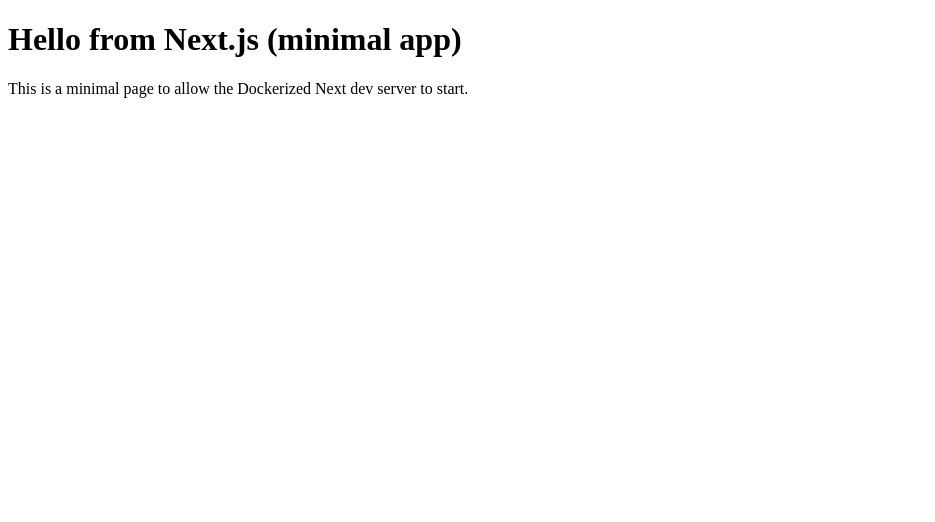
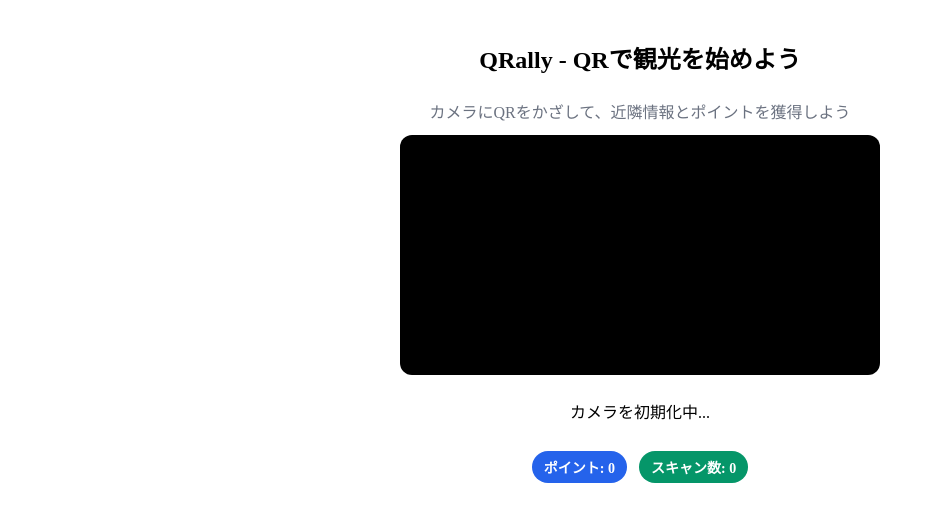
Before and after one commit to jphacks/tk_a_2517, a Next.js app in the folder frontend/: page / in a window 1280 px wide. Shown: the top 522 px of the page, without its empty margins (0-935 px from the left). Built offline with nearby package versions, Linux system fonts and the light colour scheme; no server answers.

Commit message:
修正
修正

```diff
--- /dev/null
+++ b/frontend/app/api/mcp-event/route.js
@@ -0,0 +1,17 @@
+import { NextResponse } from 'next/server';
+
+export async function POST(req) {
+  try {
+    const event = await req.json();
+    const res = await fetch('http://localhost:4000/mcp/event', {
+      method: 'POST',
+      headers: { 'Content-Type': 'application/json' },
+      body: JSON.stringify(event),
+    });
+    if (!res.ok) throw new Error(`MCP upstream error ${res.status}`);
+    const data = await res.json().catch(() => ({}));
+    return NextResponse.json({ status: 'ok', data });
+  } catch (e) {
+    return NextResponse.json({ error: e.message }, { status: 500 });
+  }
+}
--- /dev/null
+++ b/frontend/app/api/rag-query/route.js
@@ -0,0 +1,19 @@
+import { NextResponse } from 'next/server';
+
+export async function POST(req) {
+  try {
+    const { spot_id, userLang } = await req.json();
+    const url = `http://localhost:3001/rag?spot=${encodeURIComponent(spot_id)}&lang=${encodeURIComponent(userLang || 'ja')}`;
+    const results = await fetch(url);
+    if (!results.ok) throw new Error(`Upstream error ${results.status}`);
+    const data = await results.json();
+
+    return NextResponse.json({
+      message: data.summary || data.message || '',
+      nearby: data.recommendations || data.nearby || [],
+      raw: data,
+    });
+  } catch (e) {
+    return NextResponse.json({ error: e.message }, { status: 500 });
+  }
+}
--- a/frontend/app/page.js
+++ b/frontend/app/page.js
@@ -1,8 +1,74 @@
+"use client";
+import { useCallback, useMemo, useRef, useState } from 'react';
+import QRScanner from '../components/QRScanner';
+import ResultCard from '../components/ResultCard';
+import PointsDisplay from '../components/PointsDisplay';
+import { queryRag } from '../lib/ragClient';
+
 export default function Page() {
+  const [lastCode, setLastCode] = useState(null);
+  const [message, setMessage] = useState('');
+  const [nearby, setNearby] = useState([]);
+  const [points, setPoints] = useState(0);
+  const [scanned, setScanned] = useState(0);
+  const [paused, setPaused] = useState(false);
+  const scanningRef = useRef(false);
+
+  const onScan = useCallback(async (text) => {
+    // de-duplicate rapid scans
+    if (scanningRef.current) return;
+    if (text === lastCode) return;
+    scanningRef.current = true;
+    setPaused(true);
+    setLastCode(text);
+
+    try {
+      // Heuristic to extract spot_id (allow full URLs or plain IDs)
+      const spot_id = (() => {
+        try {
+          const url = new URL(text);
+          return url.searchParams.get('spot') || url.pathname.split('/').filter(Boolean).pop() || text;
+        } catch {
+          return text;
+        }
+      })();
+
+      // Notify MCP (non-blocking)
+      fetch('/api/mcp-event', {
+        method: 'POST',
+        headers: { 'Content-Type': 'application/json' },
+        body: JSON.stringify({ type: 'qr_scanned', spot_id, ts: Date.now() }),
+      }).catch(() => {});
+
+      // Query RAG for guidance
+      const res = await queryRag({ spot_id, userLang: navigator.language?.slice(0, 2) || 'ja' });
+      setMessage(res.message || '');
+      setNearby(res.nearby || []);
+      setScanned((s) => s + 1);
+      // Simple points: +10 per scan (future: MCP returns dynamic points)
+      setPoints((p) => p + 10);
+    } catch (e) {
+      setMessage(`エラー: ${e.message}`);
+      setNearby([]);
+    } finally {
+      // allow new scan after short delay to avoid repeats
+      setTimeout(() => {
+        scanningRef.current = false;
+        setPaused(false);
+      }, 1200);
+    }
+  }, [lastCode]);
+
+  const title = useMemo(() => (lastCode ? `スポット: ${lastCode}` : 'QRally - QRで観光を始めよう'), [lastCode]);
+
   return (
-    <>
-      <h1>Hello from Next.js (minimal app)</h1>
-      <p>This is a minimal page to allow the Dockerized Next dev server to start.</p>
-    </>
-  )
+    <main style={{ display: 'flex', flexDirection: 'column', alignItems: 'center', padding: 16 }}>
+      <h1 style={{ fontSize: 24, fontWeight: 700, marginBottom: 8 }}>{title}</h1>
+      <p style={{ color: '#6b7280', marginBottom: 12 }}>カメラにQRをかざして、近隣情報とポイントを獲得しよう</p>
+
+      <QRScanner onResult={onScan} paused={paused} />
+      <PointsDisplay points={points} scannedCount={scanned} />
+      <ResultCard title="観光ガイド" message={message} nearby={nearby} />
+    </main>
+  );
 }
--- /dev/null
+++ b/frontend/components/PointsDisplay.jsx
@@ -0,0 +1,33 @@
+'use client';
+import React from 'react';
+
+export default function PointsDisplay({ points = 0, scannedCount = 0 }) {
+  return (
+    <div style={{
+      display: 'flex',
+      gap: 12,
+      alignItems: 'center',
+      justifyContent: 'center',
+      marginTop: 12,
+      flexWrap: 'wrap',
+    }}>
+      <Badge label={`ポイント: ${points}`} color="#2563eb" />
+      <Badge label={`スキャン数: ${scannedCount}`} color="#059669" />
+    </div>
+  );
+}
+
+function Badge({ label, color = '#374151' }) {
+  return (
+    <span style={{
+      background: color,
+      color: 'white',
+      padding: '6px 12px',
+      borderRadius: 999,
+      fontSize: 14,
+      fontWeight: 600,
+    }}>
+      {label}
+    </span>
+  );
+}
--- /dev/null
+++ b/frontend/components/QRScanner.jsx
@@ -0,0 +1,93 @@
+'use client';
+import { useEffect, useRef, useState } from 'react';
+import jsQR from 'jsqr';
+
+/**
+ * QRScanner
+ * - Uses MediaDevices getUserMedia to access camera
+ * - Decodes QR via jsQR each animation frame
+ * - Calls onResult(text) when a QR code is detected
+ */
+export default function QRScanner({ onResult, paused = false }) {
+  const videoRef = useRef(null);
+  const [ready, setReady] = useState(false);
+  const [error, setError] = useState(null);
+
+  useEffect(() => {
+    let stream;
+    let rafId;
+
+    async function startCamera() {
+      try {
+        stream = await navigator.mediaDevices.getUserMedia({
+          video: { facingMode: { ideal: 'environment' } },
+          audio: false,
+        });
+        if (videoRef.current) {
+          videoRef.current.srcObject = stream;
+          await videoRef.current.play();
+          setReady(true);
+          scanFrame();
+        }
+      } catch (err) {
+        console.error('Camera error:', err);
+        setError('カメラへのアクセスが拒否されました。ブラウザの設定を確認してください。');
+      }
+    }
+
+    function stopCamera() {
+      if (rafId) cancelAnimationFrame(rafId);
+      if (stream) {
+        stream.getTracks().forEach((t) => t.stop());
+      }
+    }
+
+    function scanFrame() {
+      const canvas = document.createElement('canvas');
+      const ctx = canvas.getContext('2d');
+
+      const tick = () => {
+        try {
+          const video = videoRef.current;
+          if (!video || paused) {
+            rafId = requestAnimationFrame(tick);
+            return;
+          }
+          if (video.readyState === HTMLMediaElement.HAVE_ENOUGH_DATA) {
+            canvas.width = video.videoWidth;
+            canvas.height = video.videoHeight;
+            ctx.drawImage(video, 0, 0, canvas.width, canvas.height);
+            const imageData = ctx.getImageData(0, 0, canvas.width, canvas.height);
+            const code = jsQR(imageData.data, imageData.width, imageData.height);
+            if (code && code.data) {
+              onResult?.(code.data);
+            }
+          }
+        } catch (e) {
+          // swallow frame errors
+        }
+        rafId = requestAnimationFrame(tick);
+      };
+      rafId = requestAnimationFrame(tick);
+    }
+
+    startCamera();
+    return () => {
+      stopCamera();
+    };
+    // eslint-disable-next-line react-hooks/exhaustive-deps
+  }, [paused]);
+
+  return (
+    <div style={{ width: '100%', display: 'flex', flexDirection: 'column', alignItems: 'center', gap: 8 }}>
+      <video
+        ref={videoRef}
+        playsInline
+        muted
+        style={{ width: '100%', maxWidth: 480, borderRadius: 12, background: '#000' }}
+      />
+      {!ready && !error && <p>カメラを初期化中...</p>}
+      {error && <p style={{ color: 'crimson' }}>{error}</p>}
+    </div>
+  );
+}
--- /dev/null
+++ b/frontend/components/ResultCard.jsx
@@ -0,0 +1,31 @@
+'use client';
+import React from 'react';
+
+export default function ResultCard({ title, message, nearby = [] }) {
+  if (!message && (!nearby || nearby.length === 0)) return null;
+  return (
+    <div style={{
+      width: '100%',
+      maxWidth: 640,
+      border: '1px solid #e5e7eb',
+      borderRadius: 12,
+      padding: 16,
+      background: 'white',
+      boxShadow: '0 2px 10px rgba(0,0,0,0.05)',
+      marginTop: 12,
+    }}>
+      {title && <h3 style={{ fontSize: 18, marginBottom: 8 }}>{title}</h3>}
+      {message && <p style={{ whiteSpace: 'pre-wrap', lineHeight: 1.6 }}>{message}</p>}
+      {nearby && nearby.length > 0 && (
+        <div style={{ marginTop: 12 }}>
+          <h4 style={{ fontWeight: 600, marginBottom: 6 }}>近隣のおすすめ</h4>
+          <ul style={{ paddingLeft: 18 }}>
+            {nearby.map((n, idx) => (
+              <li key={idx}>{typeof n === 'string' ? n : n.name || JSON.stringify(n)}</li>
+            ))}
+          </ul>
+        </div>
+      )}
+    </div>
+  );
+}
--- /dev/null
+++ b/frontend/lib/fetchJSON.js
@@ -0,0 +1,11 @@
+export async function fetchJSON(url, options = {}) {
+  const res = await fetch(url, {
+    headers: { 'Content-Type': 'application/json', ...(options.headers || {}) },
+    ...options,
+  });
+  if (!res.ok) {
+    const text = await res.text();
+    throw new Error(`HTTP ${res.status}: ${text}`);
+  }
+  return res.json();
+}
--- /dev/null
+++ b/frontend/lib/ragClient.js
@@ -0,0 +1,8 @@
+import { fetchJSON } from './fetchJSON';
+
+export async function queryRag({ spot_id, userLang = 'ja' }) {
+  return fetchJSON('/api/rag-query', {
+    method: 'POST',
+    body: JSON.stringify({ spot_id, userLang }),
+  });
+}
```
